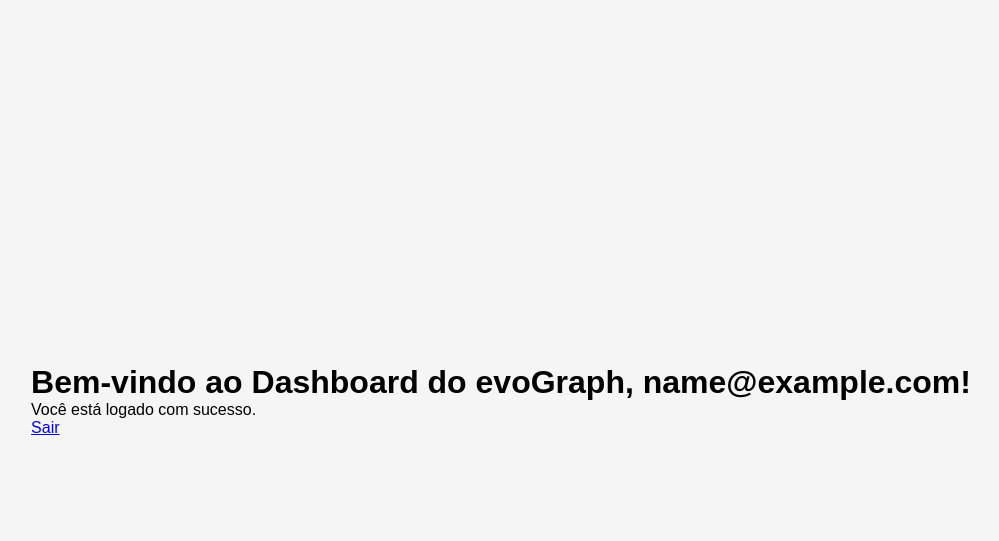
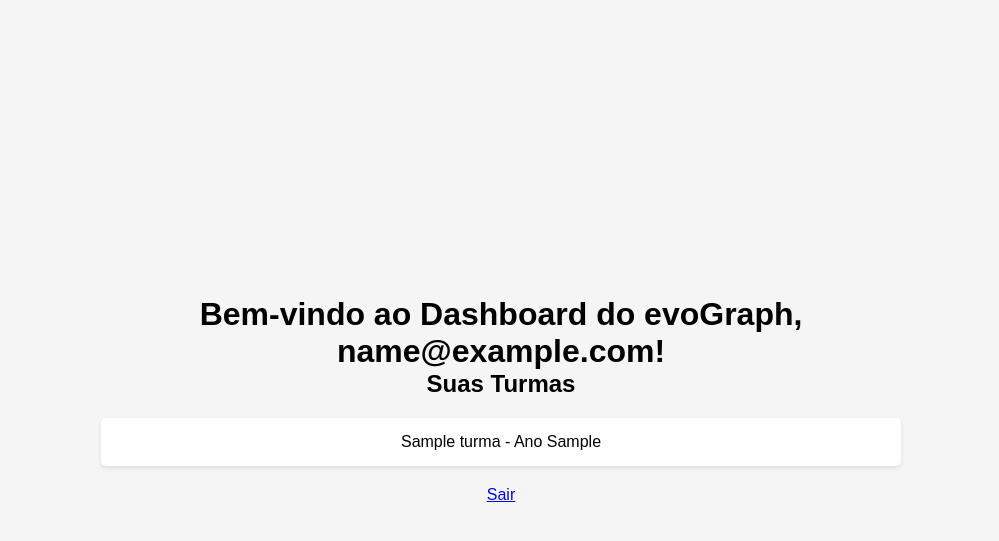
Before and after one commit to evanderson-dev/evoGraph, a PHP site: page /dashboard.php in a window 1280 px wide. Shown: the top 541 px of the page, without its empty margins (139-1138 px from the left). Run offline with PHP 8.4, Linux system fonts and the light colour scheme; the visitor is signed in with stand-in values (Sample User, id 1); tables that the repository leaves empty or names only in its code hold one stand-in row (values such as "Sample post").

Commit message:
Add dashboard functionality to display user's classes with styling

```diff
--- a/css/main.css
+++ b/css/main.css
@@ -131,3 +131,23 @@ body {
   display: none;
 
 }
+
+.container {
+  max-width: 800px;
+  margin: 50px auto;
+  text-align: center;
+}
+
+.turmas-list {
+  list-style: none;
+  padding: 0;
+  margin: 20px 0;
+}
+
+.turmas-list li {
+  background-color: #ffffff;
+  padding: 15px;
+  margin: 10px 0;
+  border-radius: 5px;
+  box-shadow: 0 2px 4px rgba(0, 0, 0, 0.1);
+}
--- a/dashboard.php
+++ b/dashboard.php
@@ -1,11 +1,24 @@
 <?php
 session_start();
 
-// Verificar se o usuário está logado
 if (!isset($_SESSION["loggedin"]) || $_SESSION["loggedin"] !== true) {
     header("Location: index.html");
     exit;
 }
+
+// Conectar ao MySQL
+$conn = new mysqli("localhost", "root", "root123", "evograph_db");
+if ($conn->connect_error) {
+    die("Erro de conexão: " . $conn->connect_error);
+}
+
+// Buscar turmas do professor logado
+$professor_id = $_SESSION["professor_id"];
+$sql = "SELECT nome, ano FROM turmas WHERE professor_id = ?";
+$stmt = $conn->prepare($sql);
+$stmt->bind_param("i", $professor_id);
+$stmt->execute();
+$result = $stmt->get_result();
 ?>
 
 <!DOCTYPE html>
@@ -19,7 +32,20 @@ if (!isset($_SESSION["loggedin"]) || $_SESSION["loggedin"] !== true) {
 <body>
     <div class="container">
         <h1>Bem-vindo ao Dashboard do evoGraph, <?php echo htmlspecialchars($_SESSION["email"]); ?>!</h1>
-        <p>Você está logado com sucesso.</p>
+        <h2>Suas Turmas</h2>
+        <ul class="turmas-list">
+            <?php
+            if ($result->num_rows > 0) {
+                while ($row = $result->fetch_assoc()) {
+                    echo "<li>" . htmlspecialchars($row["nome"]) . " - Ano " . $row["ano"] . "</li>";
+                }
+            } else {
+                echo "<li>Nenhuma turma cadastrada.</li>";
+            }
+            $stmt->close();
+            $conn->close();
+            ?>
+        </ul>
         <a href="logout.php">Sair</a>
     </div>
 </body>
```
